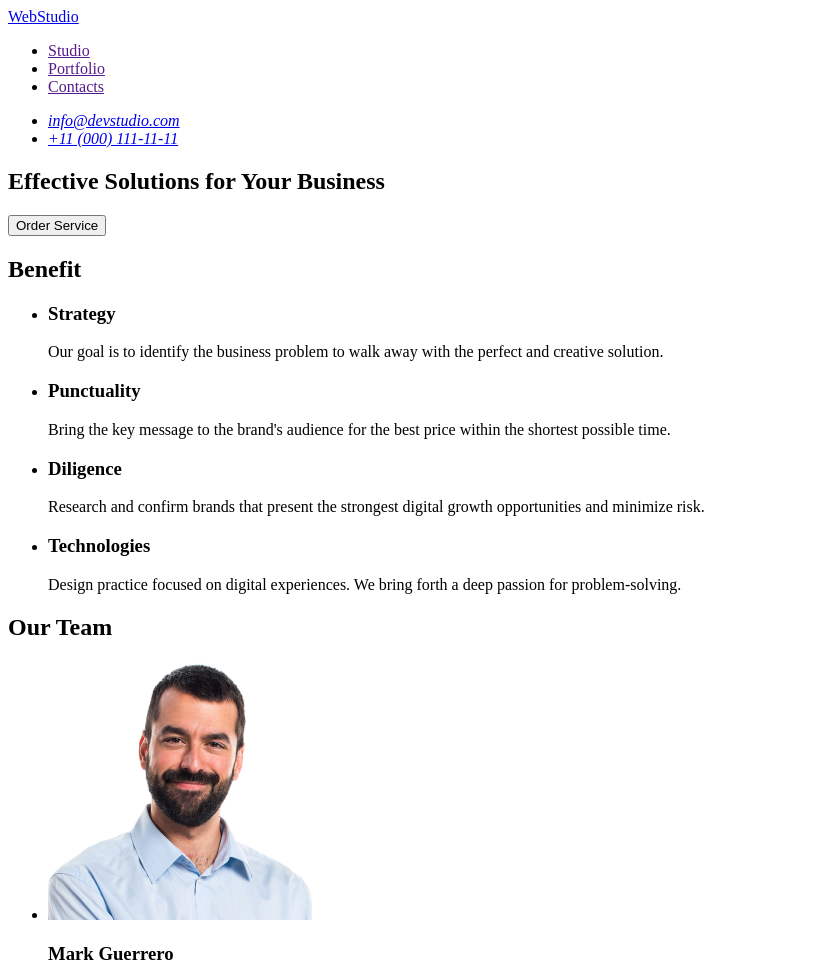
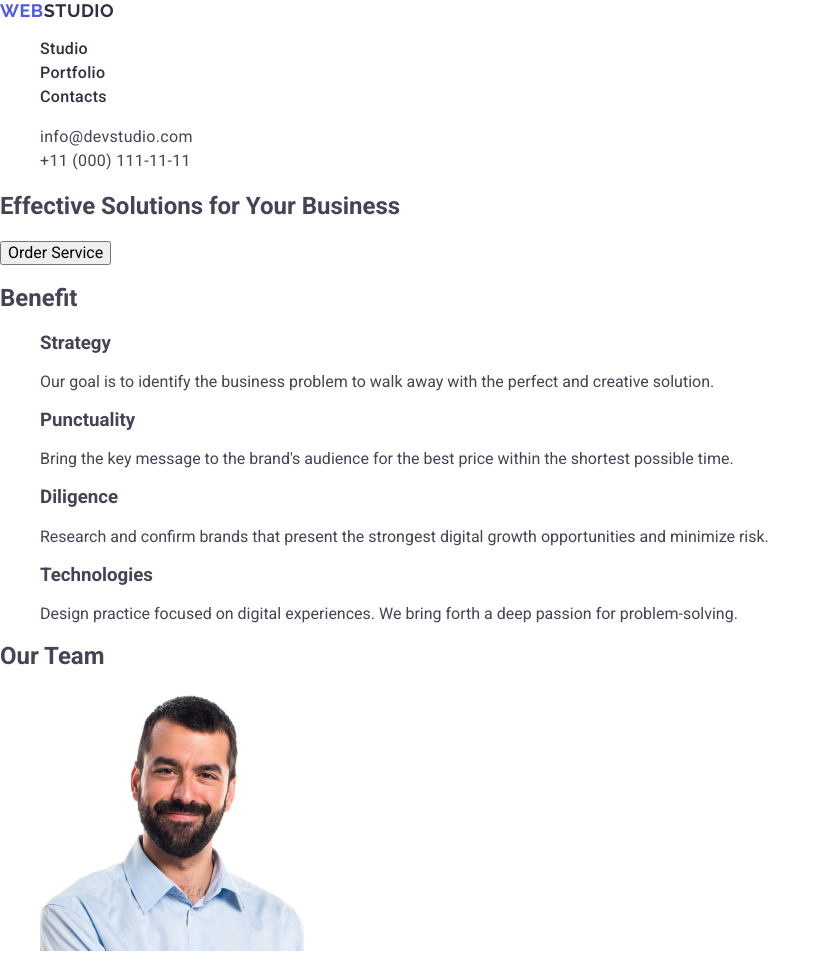
Before and after one commit to Devid-Hainal/goit-markup-hw-02, a plain HTML site: page index.html in a window 1280 px wide. Shown: the top 968 px of the page, without its empty margins (0-831 px from the left). Drawn offline with nearby package versions, Linux system fonts and the light colour scheme.

Commit message:
styles header

```diff
--- /dev/null
+++ b/css/styles.css
@@ -0,0 +1,53 @@
+body {
+  font-family: "Roboto", sans-serif;
+  color: #434455;
+  background-color: #fff;
+}
+
+ol,
+ul {
+  list-style-type: none;
+}
+
+a {
+  text-decoration: none;
+}
+
+.logo {
+  font-family: "Raleway", sans-serif;
+  font-weight: 700;
+  font-size: 18px;
+  line-height: 1.17;
+  letter-spacing: 0.03em;
+  text-transform: uppercase;
+  color: #4d5ae5;
+}
+
+.header-logo .logo-part {
+  color: #2e2f42;
+}
+
+.nav-link {
+  font-weight: 500;
+  font-size: 16px;
+  line-height: 1.5;
+  letter-spacing: 0.02em;
+  color: #2e2f42;
+}
+
+.contacts {
+  font-style: normal;
+}
+
+.contacts-link {
+  font-size: 16px;
+  line-height: 1.5;
+  letter-spacing: 0.02em;
+  color: #434455;
+}
+.nav-link:hover,
+.nav-link:focus,
+.contacts-link:hover,
+.contacts-link:focus {
+  color: #404bbf;
+}
--- a/index.html
+++ b/index.html
@@ -4,21 +4,32 @@
     <meta charset="UTF-8" />
     <meta name="viewport" content="width=device-width, initial-scale=1.0" />
     <title>Document</title>
+
+    <link rel="stylesheet" href="https://cdnjs.cloudflare.com/ajax/libs/modern-normalize/2.0.0/modern-normalize.min.css" integrity="sha512-4xo8blKMVCiXpTaLzQSLSw3KFOVPWhm/TRtuPVc4WG6kUgjH6J03IBuG7JZPkcWMxJ5huwaBpOpnwYElP/m6wg==" crossorigin="anonymous" referrerpolicy="no-referrer" />
+
+    <link rel="preconnect" href="https://fonts.googleapis.com" />
+    <link rel="preconnect" href="https://fonts.gstatic.com" crossorigin />
+    <link
+      href="https://fonts.googleapis.com/css2?family=Raleway:wght@700&family=Roboto:wght@400;500;700&display=swap"
+      rel="stylesheet"
+    />
+
+    <link rel="stylesheet" href="./css/styles.css" />
   </head>
   <body>
-    <header>
-      <nav>
-        <a href="./index.html">WebStudio</a>
-        <ul>
-          <li><a href="">Studio</a></li>
-          <li><a href="">Portfolio</a></li>
-          <li><a href="">Contacts</a></li>
+    <header class="page-header">
+      <nav class="header-nav">
+        <a class="logo header-logo" href="./index.html">Web<span class="logo-part">Studio</span></a>
+        <ul class="nav-list">
+          <li class="nav-item"><a class="nav-link" href="./index.html">Studio</a></li>
+          <li class="nav-item"><a class="nav-link" href="">Portfolio</a></li>
+          <li class="nav-item"><a class="nav-link" href="">Contacts</a></li>
         </ul>
       </nav>
-      <address>
-        <ul>
-          <li><a href="mailto:info@devstudio.com">info@devstudio.com</a></li>
-          <li><a href="tel:+110001111111">+11 (000) 111-11-11</a></li>
+      <address class="contacts">
+        <ul class="contacts-list">
+          <li class="contacts-item"><a class="contacts-link" href="mailto:info@devstudio.com">info@devstudio.com</a></li>
+          <li class="contacts-item"><a class="contacts-link" href="tel:+110001111111">+11 (000) 111-11-11</a></li>
         </ul>
       </address>
     </header>
```
